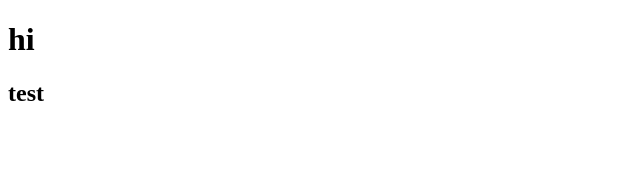
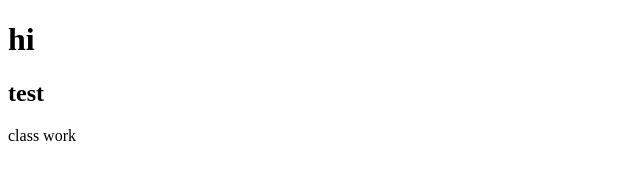
Before and after one commit to ReemTechCampus/homework, a plain HTML site: page index.html in a window 1280 px wide. Shown: the full height of the page, 0-640 px from the left. Drawn offline with Linux system fonts and the light colour scheme.

Commit message:
add new p

```diff
--- a/index.html
+++ b/index.html
@@ -6,5 +6,6 @@
 <body>
 	<h1>hi</h1>
 		<h2>test</h2>
+		<p>class work</p>
 </body>
 </html>
```
